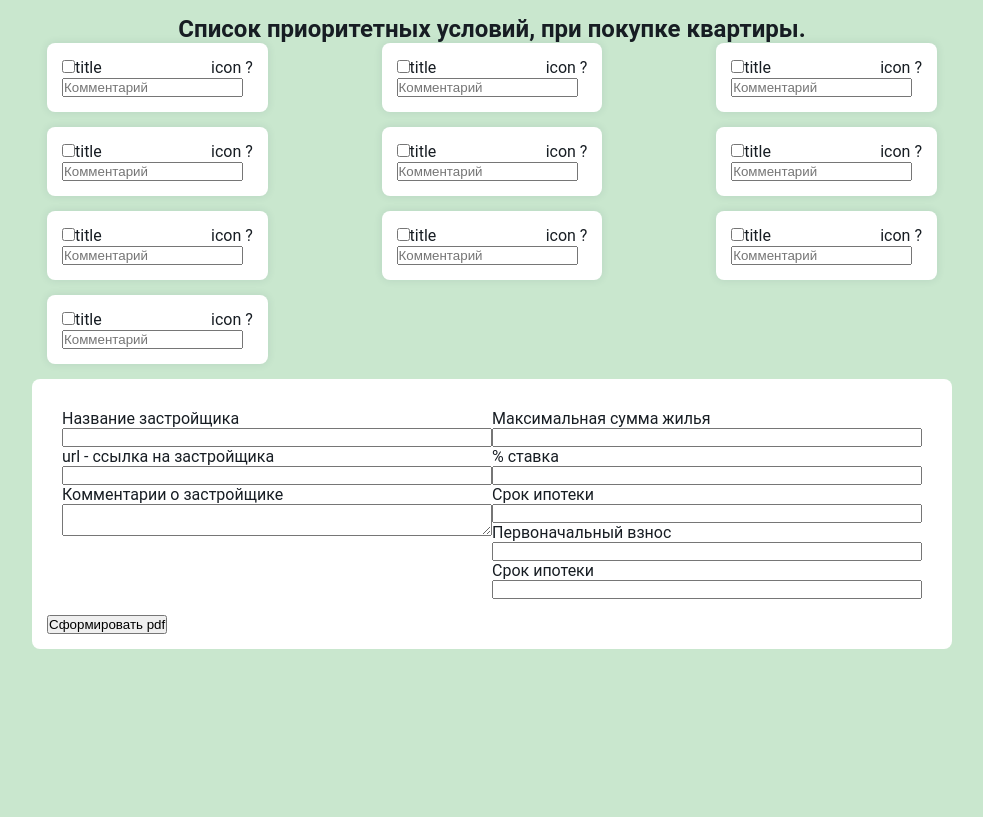
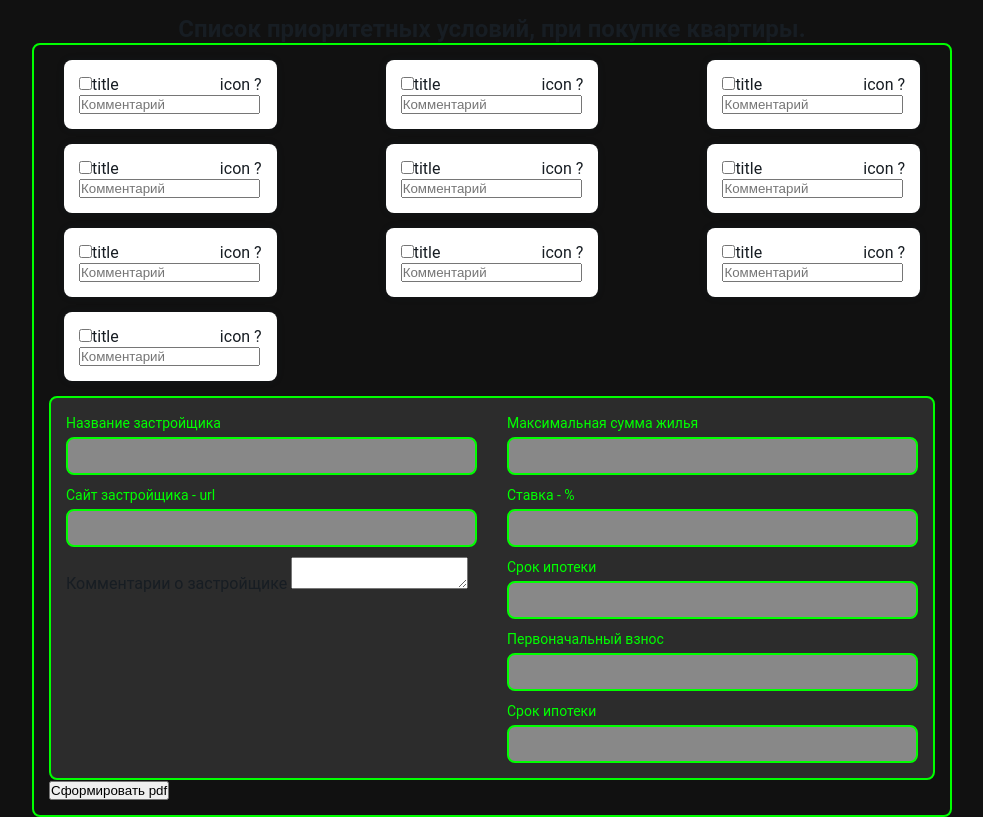
Before and after one commit to cossack-don/lime-house, a Vue app: page / in a window 1280 px wide. Shown: the whole page, without its empty margins (148-1131 px from the left). Built offline with nearby package versions, Linux system fonts and the light colour scheme.

Commit message:
feat: add base-input v1

```diff
--- a/src/App.vue
+++ b/src/App.vue
@@ -1,10 +1,12 @@
 <template>
+
   <div :class="$style.app">
     <h2 :class="$style.title">Список приоритетных условий, при покупке квартиры.</h2>
 
-    <List/>
+
 
     <form :class="$style.wrapper" @submit.prevent="generatePDF">
+      <List/>
       <CardDeveloper/>
       <button type="submit">Сформировать pdf</button>
     </form>
@@ -12,6 +14,7 @@
 </template>
 
 <script lang="ts" setup>
+
 import { reactive } from "vue";
 import CardDeveloper from '@/components/CardDeveloper.vue';
 import List from './components/List.vue';
@@ -47,8 +50,8 @@ const generatePDF = () => {
 }
 
 .wrapper {
-  background: #ffffff;
   padding: 15px;
+  border:2px solid #0f0;
   border-radius: 8px;
 }
 </style>
--- a/src/components/CardDeveloper.vue
+++ b/src/components/CardDeveloper.vue
@@ -2,79 +2,45 @@
 <div :class="$style.wrapper">
 
     <div :class="$style.leftPart">
-      <label :class="[$style.label, $style.halfWidth]">
-        Название застройщика
-        <input type="text">
-      </label>
-
-      <label :class="[$style.label, $style.halfWidth]">
-        url - ссылка на застройщика
-        <input type="text">
-      </label>
-
-      <label :class="[$style.label, $style.halfWidth]">
-        Комментарии о застройщике
-        <textarea></textarea>
-      </label>
+      <BaseInput :class="$style.mb5" placeholder="" title-label="Название застройщика"/>
+      <BaseInput :class="$style.mb5" placeholder="" title-label="Сайт застройщика - url"/>
+      <BaseTextarea/>
     </div>
 
     <div :class="$style.rightPart">
-
-      <label :class="[$style.label, $style.halfWidth]">
-        Максимальная сумма жилья
-        <input type="text">
-      </label>
-
-      <label :class="[$style.label, $style.halfWidth]">
-        % ставка
-        <input type="text">
-      </label>
-
-      <label :class="[$style.label, $style.halfWidth]">
-        Срок ипотеки
-        <input type="text">
-      </label>
-
-      <label :class="[$style.label, $style.halfWidth]">
-        Первоначальный взнос
-        <input type="text">
-      </label>
-
-      <label :class="[$style.label, $style.halfWidth]">
-        Срок ипотеки
-        <input type="text">
-      </label>
-
+      <BaseInput :class="$style.mb5" placeholder="" title-label="Максимальная сумма жилья"/>
+      <BaseInput :class="$style.mb5" placeholder="" title-label="Cтавка - %"/>
+      <BaseInput :class="$style.mb5" placeholder="" title-label="Срок ипотеки"/>
+      <BaseInput :class="$style.mb5" placeholder="" title-label="Первоначальный взнос"/>
+      <BaseInput placeholder="" title-label="Срок ипотеки"/>
     </div>
   </div>
 </template>
 
 <script setup lang="ts">
-
+import BaseInput from '@/components/_components/BaseInput.vue'
+import BaseTextarea from '@/components/_components/BaseTextarea.vue'
 </script>
 
 <style module>
 .wrapper {
-  background: #ffffff;
-  padding: 15px;
+  background: #2c2c2c;
+  border:2px solid #0f0;
   border-radius: 8px;
   display: flex;
 }
 
-.label {
-  display: flex;
-  flex-direction: column;
-}
-
-.halfWidth {
-  /*width: 50%;*/
+.mb5 {
+  margin-bottom: 10px;
 }
 
 .leftPart {
   width: 100%;
+  padding: 15px;
 }
 
 .rightPart {
   width: 100%;
+  padding: 15px;
 }
 </style>
--- a/src/components/_components/BaseInput.vue
+++ b/src/components/_components/BaseInput.vue
@@ -3,12 +3,10 @@
     :class="$style.wrapperInput"
   >
     <label
-      :for="props.idLabel"
       :class="$style.label"
     >
       {{ props.titleLabel }}
       <input
-        :id="props.idLabel"
         :class="$style.input"
         :type="props.type"
         :value="props.modelValue"
@@ -17,7 +15,6 @@
         @input="input"
       >
     </label>
-    <!-- <div>Error block</div> -->
   </div>
 </template>
 
@@ -34,10 +31,6 @@ const props = defineProps({
     default: 'text',
   },
   placeholder: {
-    type: String,
-    default: '',
-  },
-  idLabel: {
     type: String,
     default: '',
   },
@@ -64,7 +57,6 @@ const input = (e:ISyntheticEvent<HTMLInputElement>) => {
 </script>
 
 <style module>
-
 .input::-webkit-outer-spin-button,
 .input::-webkit-inner-spin-button {
   -webkit-appearance: none;
@@ -78,22 +70,22 @@ const input = (e:ISyntheticEvent<HTMLInputElement>) => {
 .input {
   outline: none;
   margin-top: 4px;
-  border: 1px solid #BCC3D07F;
+  border: 2px solid #0f0;
   border-radius: 8px;
-  padding: 14px 0 14px 12px;
-  background: #F2F3F7;
+  padding: 5px;
+  background: #888;
   font-size: 17px;
   font-weight: 400;
   line-height: 24px;
-  color: #000000;
+  color: #fff;
 }
 
 .input:focus {
-  border: 1px solid #007CFF;
+  border: 2px solid #fff;
 }
 
 .input::placeholder {
-  color: #969FA8;
+  color: #504f4f;
 }
 
 .label {
@@ -103,6 +95,10 @@ const input = (e:ISyntheticEvent<HTMLInputElement>) => {
   font-weight: 400;
   line-height: 20px;
   text-align: left;
-  color: #626C77;
+  color: #0f0;
+}
+
+.input[type="text"]:disabled {
+  background: red;
 }
 </style>
--- /dev/null
+++ b/src/components/_components/BaseTextarea.vue
@@ -0,0 +1,18 @@
+<template>
+  <div>
+    <label>
+      Комментарии о застройщике
+      <textarea></textarea>
+    </label>
+  </div>
+</template>
+
+<script>
+export default {
+  name: "BaseTextarea"
+}
+</script>
+
+<style scoped>
+
+</style>
--- a/src/style/vars.css
+++ b/src/style/vars.css
@@ -1,4 +1,4 @@
 :root {
-    --bg-body: #c9e7ce;
+    --bg-body: #111;
     --color-text-body:#171d23;
 }
```
